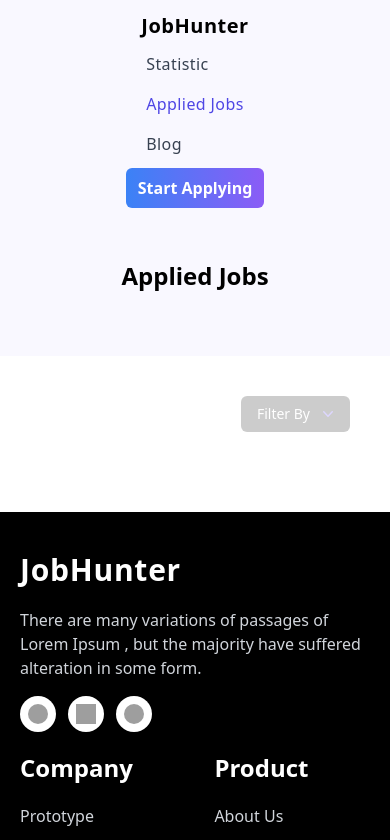
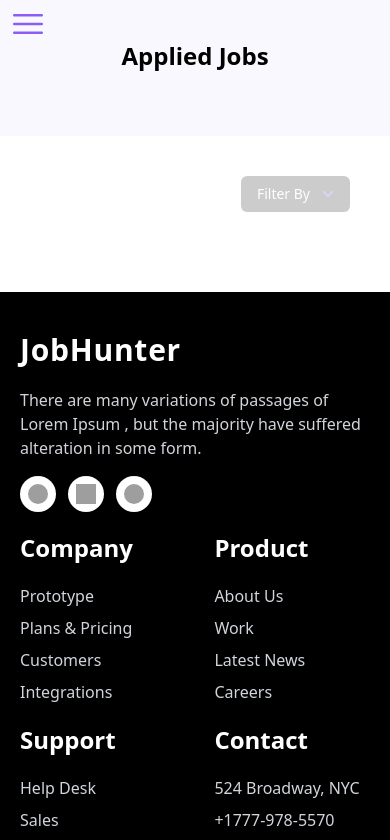
Before and after one commit to prodipdev/job-hunter, a React (Vite) app: page /applied in a window 390 px wide. Shown: the top 840 px of the page. Built offline with nearby package versions, Linux system fonts and the light colour scheme; grey boxes are pictures that could not be loaded.

Commit message:
Added dynamic loggle navbar for mobile devices.

```diff
--- a/src/components/Navbar.jsx
+++ b/src/components/Navbar.jsx
@@ -1,15 +1,31 @@
 import React, { useState } from "react";
 import { Link, NavLink } from "react-router-dom";
+import { Bars3Icon, XMarkIcon } from "@heroicons/react/24/solid";
 
 const Navbar = () => {
   const [isMenuOpen, setIsMenuOpen] = useState(false);
   return (
-    <nav className="flex flex-col sm:flex-row justify-between items-center gap-3 shadow-md py-3 px-5 sm:px-10 bg-primary">
-      <Link to={"/"}>
+    <>
+      <div
+        className="absolute sm:hidden left-2 top-1"
+        onClick={() => setIsMenuOpen(!isMenuOpen)}
+      >
+        {isMenuOpen ? (
+          <XMarkIcon className="h-10 w-10 text-violet-500" />
+        ) : (
+          <Bars3Icon className="h-10 w-10 text-violet-500" />
+        )}
+      </div>
+      <nav
+        className={`flex flex-col sm:flex-row justify-between items-center gap-3 py-3 px-5 sm:px-10 bg-primary absolute sm:static sm:top-0 ${
+          isMenuOpen ? "top-10 rounded-md duration-500" : "-top-60"
+        }`}
+      >
+        <Link to={"/"} onClick={() => setIsMenuOpen(!isMenuOpen)}>
           <h2 className="text-xl font-bold tracking-wide">JobHunter</h2>
         </Link>
         <ul className="flex flex-col sm:flex-row gap-4">
-        <li>
+          <li onClick={() => setIsMenuOpen(!isMenuOpen)}>
             <NavLink
               to={"/statistic"}
               className={({ isActive }) => (isActive ? "active" : "default")}
@@ -17,7 +33,7 @@ const Navbar = () => {
               Statistic
             </NavLink>
           </li>
-        <li>
+          <li onClick={() => setIsMenuOpen(!isMenuOpen)}>
             <NavLink
               to={"/applied"}
               className={({ isActive }) => (isActive ? "active" : "default")}
@@ -25,7 +41,7 @@ const Navbar = () => {
               Applied Jobs
             </NavLink>
           </li>
-        <li>
+          <li onClick={() => setIsMenuOpen(!isMenuOpen)}>
             <NavLink
               to={"/blog"}
               className={({ isActive }) => (isActive ? "active" : "default")}
@@ -34,12 +50,13 @@ const Navbar = () => {
             </NavLink>
           </li>
         </ul>
-      <Link to={"/"}>
+        <Link to={"/"} onClick={() => setIsMenuOpen(!isMenuOpen)}>
           <button className="px-3 py-2 font-semibold gradient">
             Start Applying
           </button>
         </Link>
       </nav>
+    </>
   );
 };
 
--- a/src/index.css
+++ b/src/index.css
@@ -13,5 +13,5 @@
   @apply bg-gradient-to-r from-blue-500 to-violet-500 rounded-md text-white;
 }
 .bg-primary {
-  @apply bg-[#F9F8FF];
+  @apply bg-[#f9f8ff];
 }
```
Lines whose indentation alone changed are shown as unchanged.
